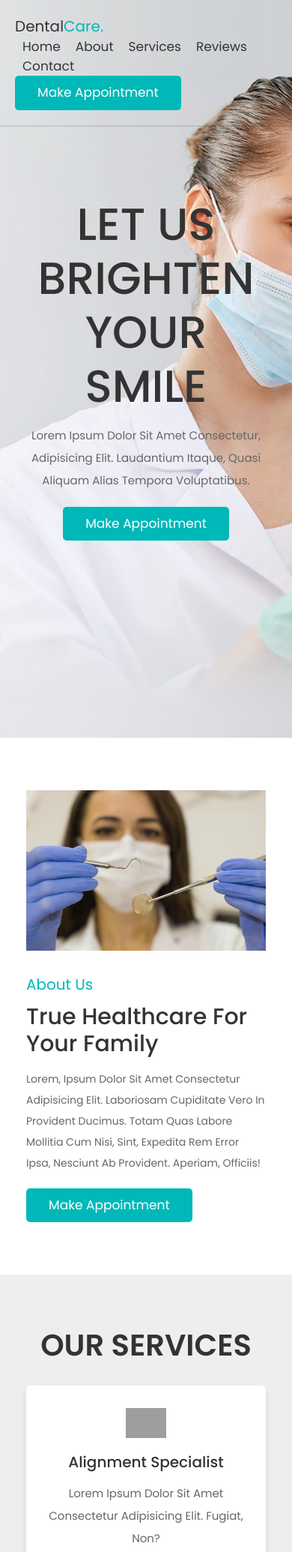
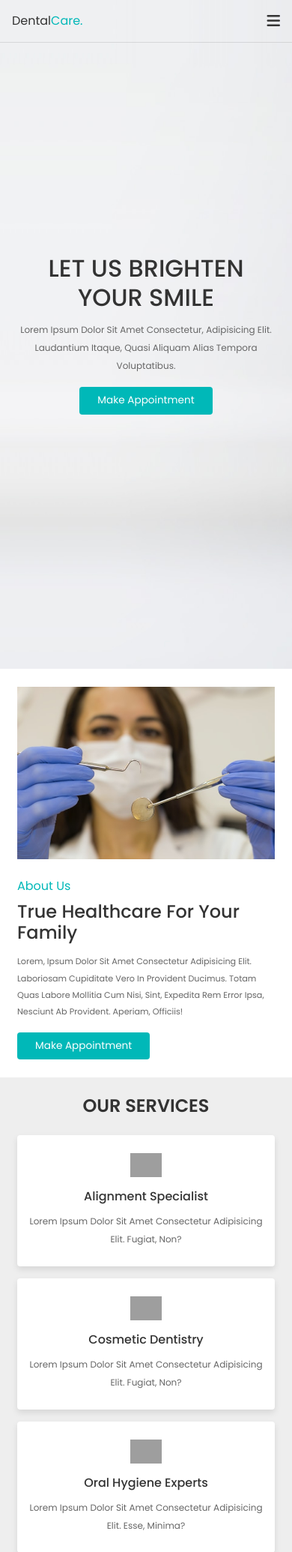
Before and after one commit to HimangsuSarkar/class_project, a PHP site: page / in a window 390 px wide. Shown: the top 2070 px of the page at 75% size. Run offline with PHP 8.4, Linux system fonts and the light colour scheme; grey boxes are pictures that could not be loaded.

Commit message:
check the css file

```diff
--- a/css/style.css
+++ b/css/style.css
@@ -1,6 +1,4 @@
 @import url('https://fonts.googleapis.com/css2?family=Poppins:wght@100;200;300;400;500;600&display=swap');
-@import url('https://fonts.googleapis.com/css2?family=Caveat:wght@600&display=swap');
-
 
 :root{
    --blue:#00b8b8;
@@ -104,7 +102,6 @@ section{
    color:var(--black);
    cursor: pointer;
    display: none;
-   font-family: 'Caveat', cursive;
 }
 
 .home{
@@ -187,6 +184,7 @@ section{
    color:var(--light-color);
    line-height: 2;
 }
+
 .process .box-container{
    display: grid;
    grid-template-columns: repeat(auto-fit, minmax(30rem, 1fr));
@@ -307,3 +305,139 @@ section{
    font-size: 1.7rem;
    color:var(--black);
 }
+
+.footer{
+   background-color: var(--light-bg);
+}
+
+.footer .box-container{
+   display: grid;
+   grid-template-columns: repeat(auto-fit, minmax(25rem, 1fr));
+   gap:3rem;
+}
+
+.footer .box-container .box{
+   text-align: center;
+}
+
+.footer .box-container .box i{
+   height: 5rem;
+   width: 5rem;
+   border-radius: 50%;
+   line-height: 5rem;
+   font-size: 2rem;
+   background-color: var(--blue);
+   color:var(--white);
+}
+
+.footer .box-container .box h3{
+   font-size: 2rem;
+   margin:2rem 0;
+   color:var(--black);
+}
+
+.footer .box-container .box p{
+   font-size: 1.5rem;
+   color:var(--light-color);
+   text-transform: none;
+}
+
+.footer .credit{
+   text-align: center;
+   border-top: var(--border);
+   padding-top: 2rem;
+   margin-top: 2rem;
+   font-size: 2rem;
+   color:var(--light-color);
+}
+
+.footer .credit span{
+   color:var(--blue);
+}
+
+
+
+
+
+
+
+/* media queries  */
+
+@media (max-width:991px){
+
+   html{
+      font-size: 55%;
+   }
+
+   .header .link-btn{
+      display: none;
+   }
+
+   section{
+      padding:5rem 2rem;
+   }
+
+}
+
+@media (max-width:768px){
+
+   section{
+      padding:3rem 1rem;
+   }
+
+   #menu-btn{
+      display: inline-block;
+      transition: .2s linear;
+   }
+
+   #menu-btn.fa-times{
+      transform: rotate(180deg);
+   }
+
+   .header .nav{
+      position: absolute;
+      top:99%; left:0; right:0;
+      background-color: var(--white);
+      border-top: var(--border);
+      border-bottom: var(--border);
+      padding:1rem 0;
+      text-align: center;
+      flex-flow: column;
+      clip-path: polygon(0 0, 100% 0, 100% 0, 0 0);
+      transition: .2s linear;
+   }
+
+   .header .nav.active{
+      clip-path: polygon(0 0, 100% 0, 100% 100%, 0 100%);
+   }
+
+   .header .nav a{
+      margin:1rem 0;
+      font-size: 2rem;
+   }
+
+   .home{
+      background-position: left;
+   }
+
+   .home .content{
+      width: auto;
+   }
+
+}
+
+@media (max-width:450px){
+
+   html{
+      font-size: 50%;
+   }
+
+   .home .content h3{
+      font-size: 4rem;
+   }
+
+   .heading{
+      font-size: 3rem;
+   }
+
+}
```
